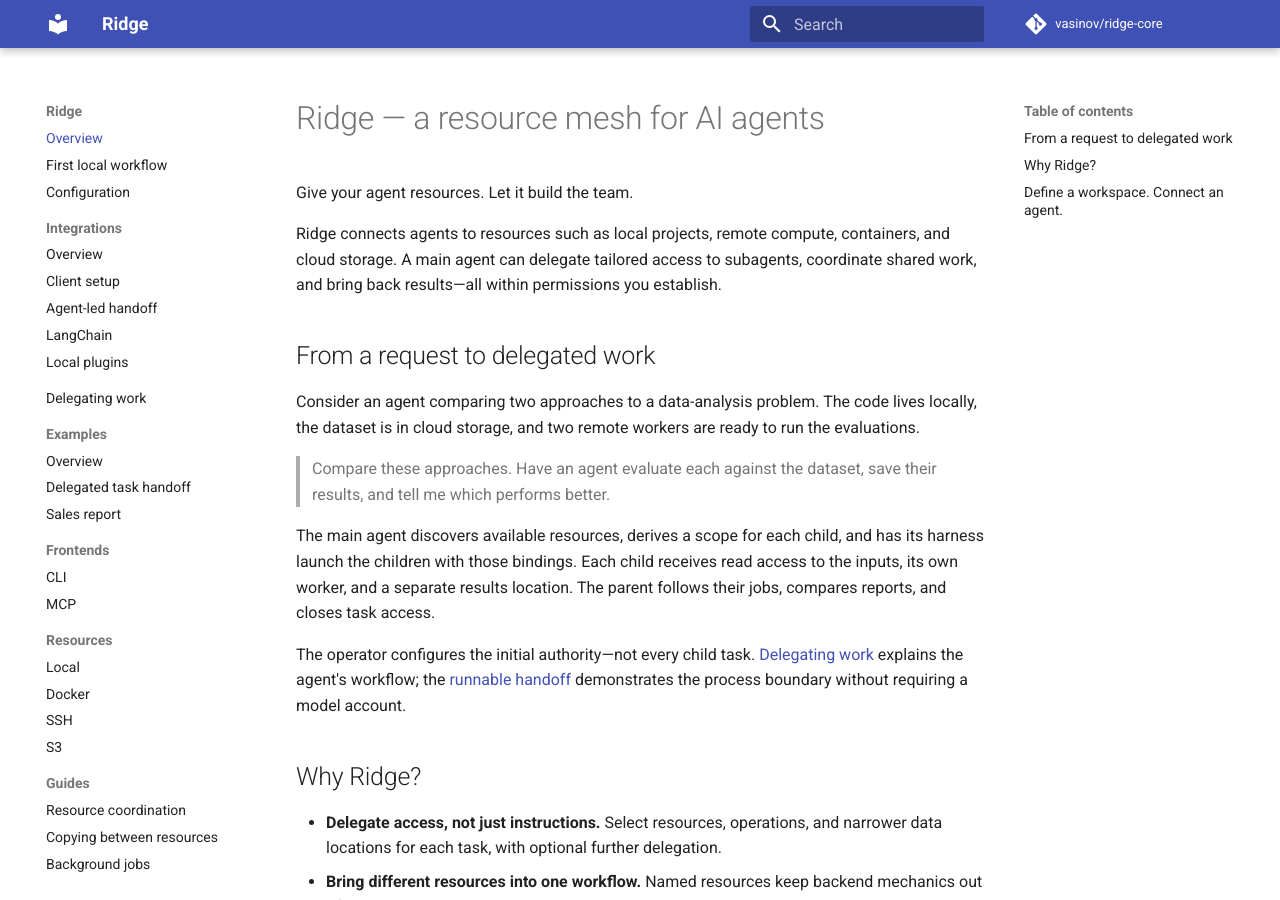
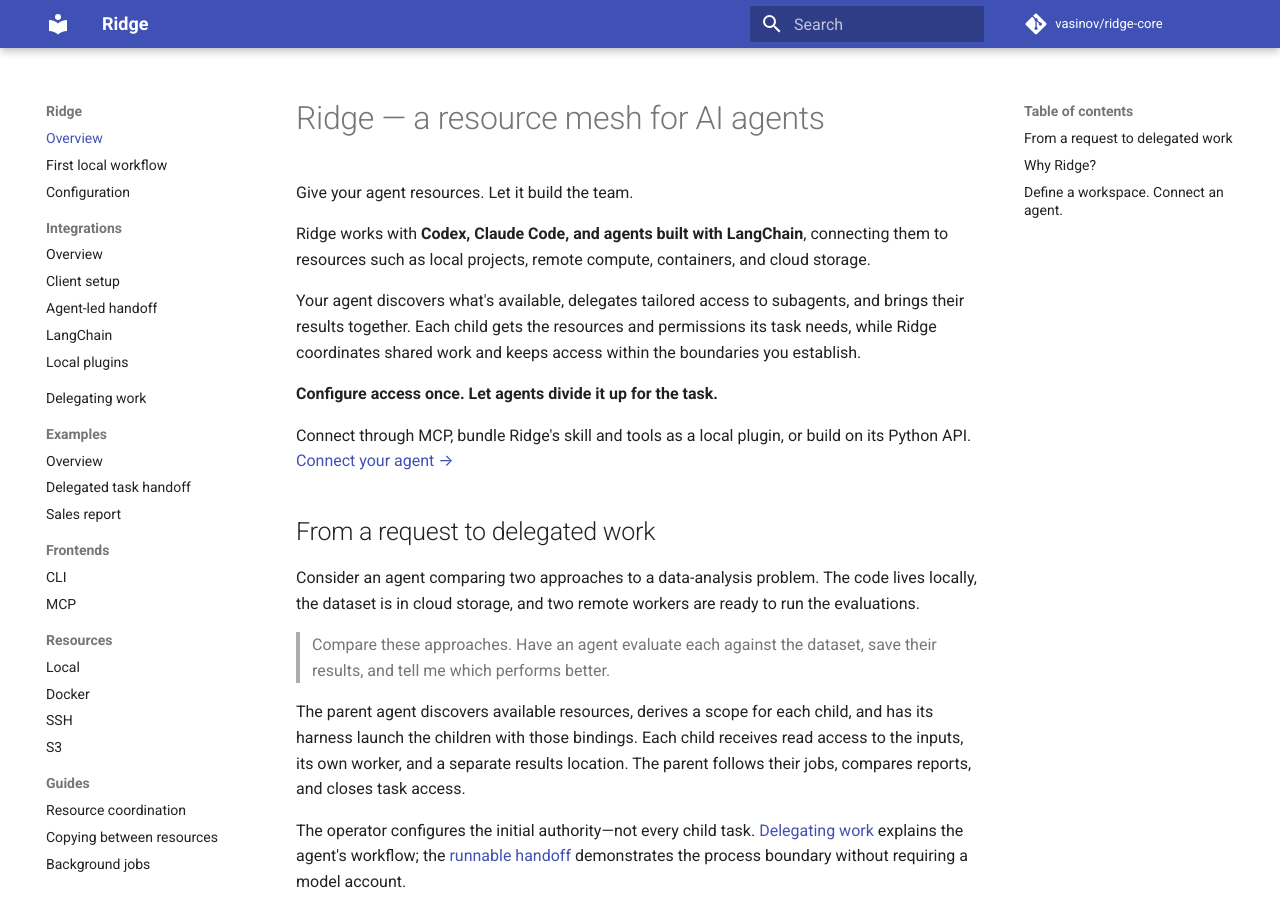
Before and after one commit to vasinov/ridge-core, an MkDocs documentation site: the page built from docs/index.md, in a window 1280 px wide and 900 px high. Built offline with MkDocs 1.6.1 and Material for MkDocs 9.7.7, drawn with Linux system fonts in a browser that asks for light colours; comment, search, counter and statistics services are not loaded.

Commit message:
Lead with agent integrations and align delegation terminology

```diff
--- a/docs/examples/assets/delegate.py
+++ b/docs/examples/assets/delegate.py
@@ -100,7 +100,7 @@
         )
     )
     operator = RidgeService.from_config(config)
-    # One-time operator bootstrap. The main agent delegates without operator access.
+    # One-time operator bootstrap. The parent agent delegates without operator access.
     parent_scope = operator.create_scope(
         [
             AccessGrant(name, READ if name == "results" else frozenset(), ops)
--- a/docs/index.md
+++ b/docs/index.md
@@ -2,10 +2,18 @@
 
 Give your agent resources. Let it build the team.
 
-Ridge connects agents to resources such as local projects, remote compute,
-containers, and cloud storage. A main agent can delegate tailored access to
-subagents, coordinate shared work, and bring back results—all within permissions
-you establish.
+Ridge works with **Codex, Claude Code, and agents built with LangChain**, connecting
+them to resources such as local projects, remote compute, containers, and cloud storage.
+
+Your agent discovers what's available, delegates tailored access to subagents,
+and brings their results together. Each child gets the resources and permissions
+its task needs, while Ridge coordinates shared work and keeps access within the
+boundaries you establish.
+
+**Configure access once. Let agents divide it up for the task.**
+
+Connect through MCP, bundle Ridge's skill and tools as a local plugin, or build
+on its Python API. [Connect your agent →](integrations.md)
 
 ## From a request to delegated work
 
@@ -16,7 +24,7 @@
 > Compare these approaches. Have an agent evaluate each against the dataset,
 > save their results, and tell me which performs better.
 
-The main agent discovers available resources, derives a scope for each child,
+The parent agent discovers available resources, derives a scope for each child,
 and has its harness launch the children with those bindings. Each child receives
 read access to the inputs, its own worker, and a separate results location.
 The parent follows their jobs, compares reports, and closes task access.
```
Also changed, not shown: README.md (+17 -9 lines), docs/examples/delegation.md (+2 -2 lines), docs/integrations/agents.md (+2 -2 lines), skills/ridge-setup/SKILL.md (+1 -1 lines), 1 other file.
